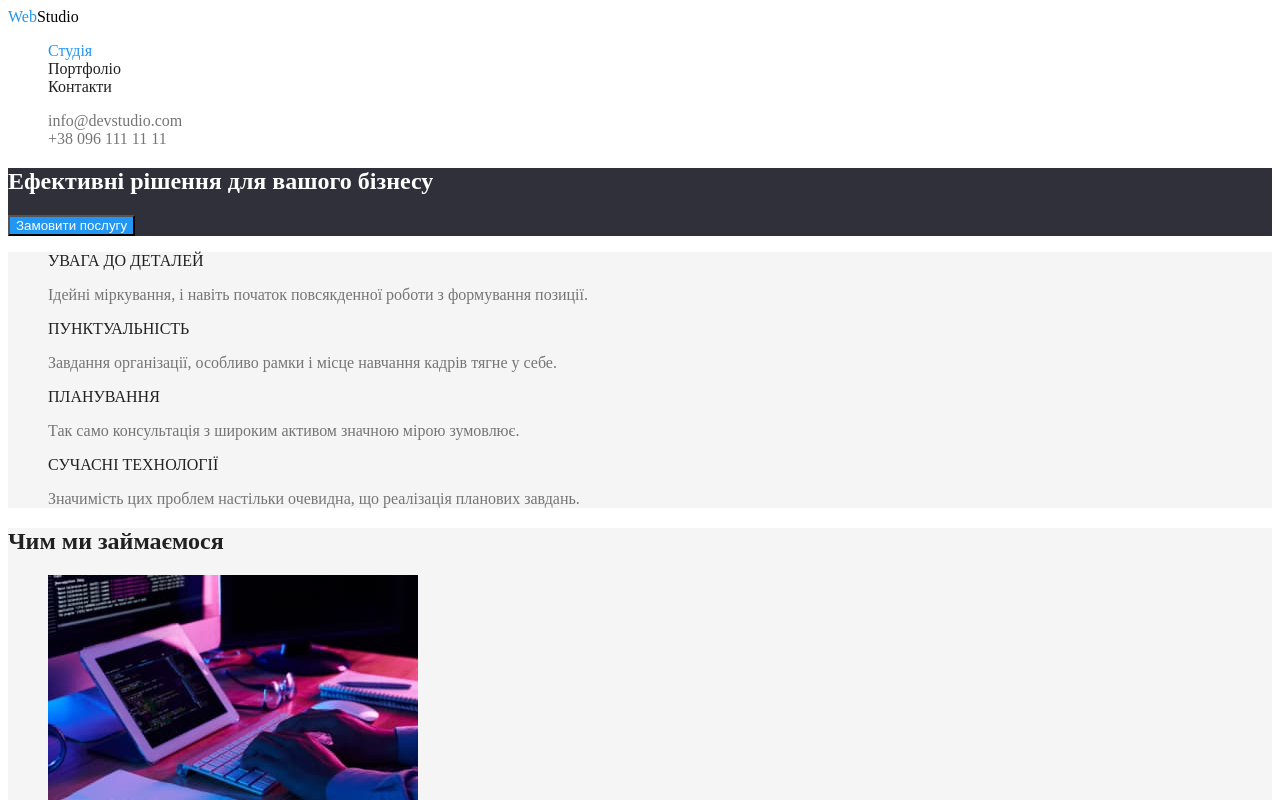
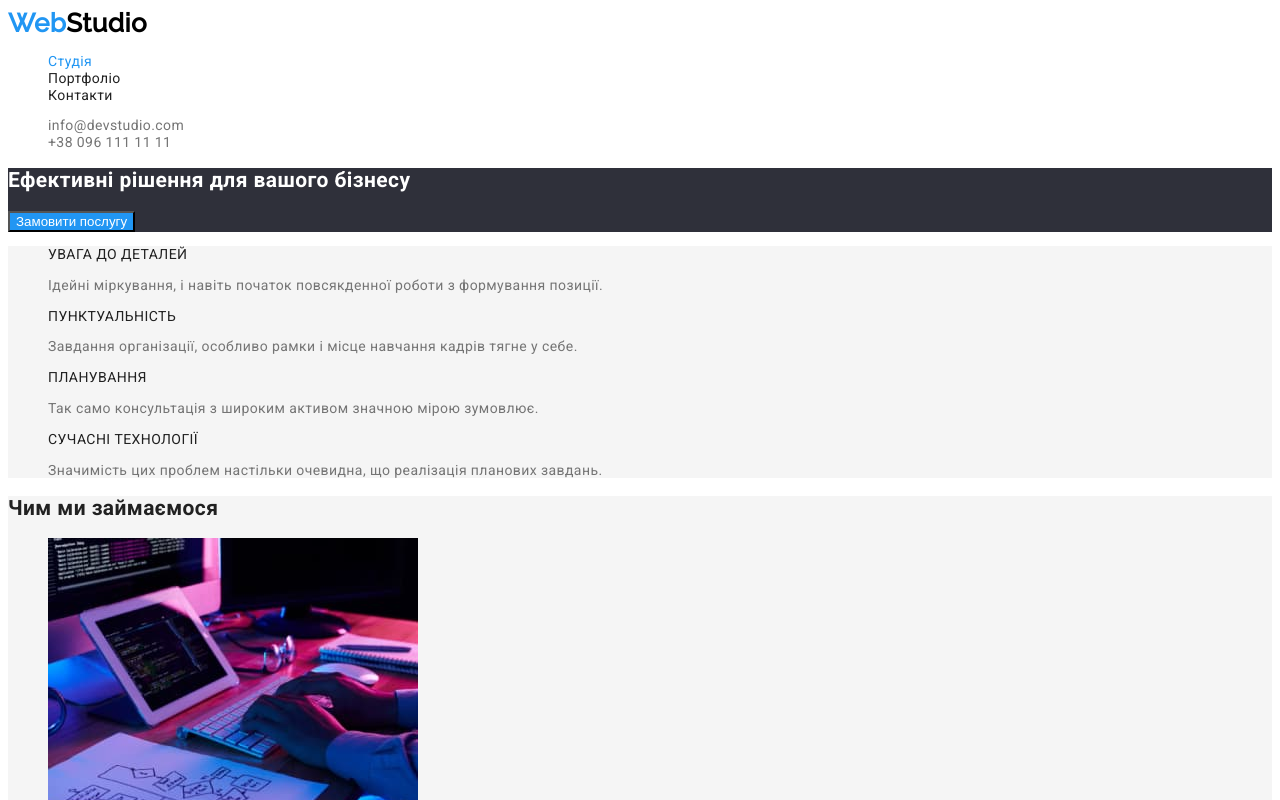
Before and after one commit to mishadorichenko/goit-markup-hw-02, a plain HTML site: page index.html in a window 1280 px wide. Shown: the top 800 px of the page. Drawn offline with Linux system fonts and the light colour scheme.

Commit message:
Replace name of classes.
Replace names of classes in header logo and footer logo. Make more universal classes.

```diff
--- a/css/styles.css
+++ b/css/styles.css
@@ -40,6 +40,10 @@
 body {
   background-color: var(--bg-primary-color);
   color: var(--primary-text-color);
+  font-family: 'Roboto';
+  font-size: 14px;
+  line-height: 1.2;
+  letter-spacing: 0.03em;
 }
 
 a {
@@ -51,15 +55,21 @@ a {
 }
 
 /* Logo */
-.logo-header {
+.logo {
   color: var(--logo-main-color);
+
+  font-family: 'Raleway', sans-serif;
+  font-weight: 700;
+  font-size: 26px;
+  line-height: 1.19;
 }
 
-.logo-header span {
+.header .logo span {
   color: var(--logo-header-color);
 }
 
 /* Header */
+
 .site-nav .link {
   color: var(--headers-text-color);
 }
@@ -115,11 +125,11 @@ a {
   background-color: var(--bg-secondary-color);
 }
 
-.logo-footer {
+.footer .logo {
   color: var(--logo-main-color);
 }
 
-.logo-footer span {
+.footer .logo span {
   color: var(--logo-footer-color);
 }
 
--- a/index.html
+++ b/index.html
@@ -5,12 +5,18 @@
     <meta http-equiv="X-UA-Compatible" content="IE=edge" />
     <meta name="viewport" content="width=device-width, initial-scale=1.0" />
     <title>Web Studio</title>
+    <link rel="preconnect" href="https://fonts.googleapis.com" />
+    <link rel="preconnect" href="https://fonts.gstatic.com" crossorigin />
+    <link
+      href="https://fonts.googleapis.com/css2?family=Raleway:wght@500&family=Roboto:wght@400;500;700;900&display=swap"
+      rel="stylesheet"
+    />
     <link rel="stylesheet" href="./css/styles.css" />
   </head>
   <body>
-    <header>
+    <header class="header">
       <nav>
-        <a class="logo-header" href="" lang="en">Web<span>Studio</span></a>
+        <a class="logo" href="" lang="en">Web<span>Studio</span></a>
         <ul class="site-nav list">
           <li><a href="" class="link current">Студія</a></li>
           <li><a href="./portfolio.html" class="link">Портфоліо</a></li>
@@ -111,7 +117,7 @@
       </section>
     </main>
     <footer class="footer">
-      <a class="logo-footer" href="" lang="en">Web<span>Studio</span></a>
+      <a class="logo" href="" lang="en">Web<span>Studio</span></a>
       <address>
         <ul class="list">
           <li>
```
Also changed, not shown: portfolio.html (+9 -3 lines).
